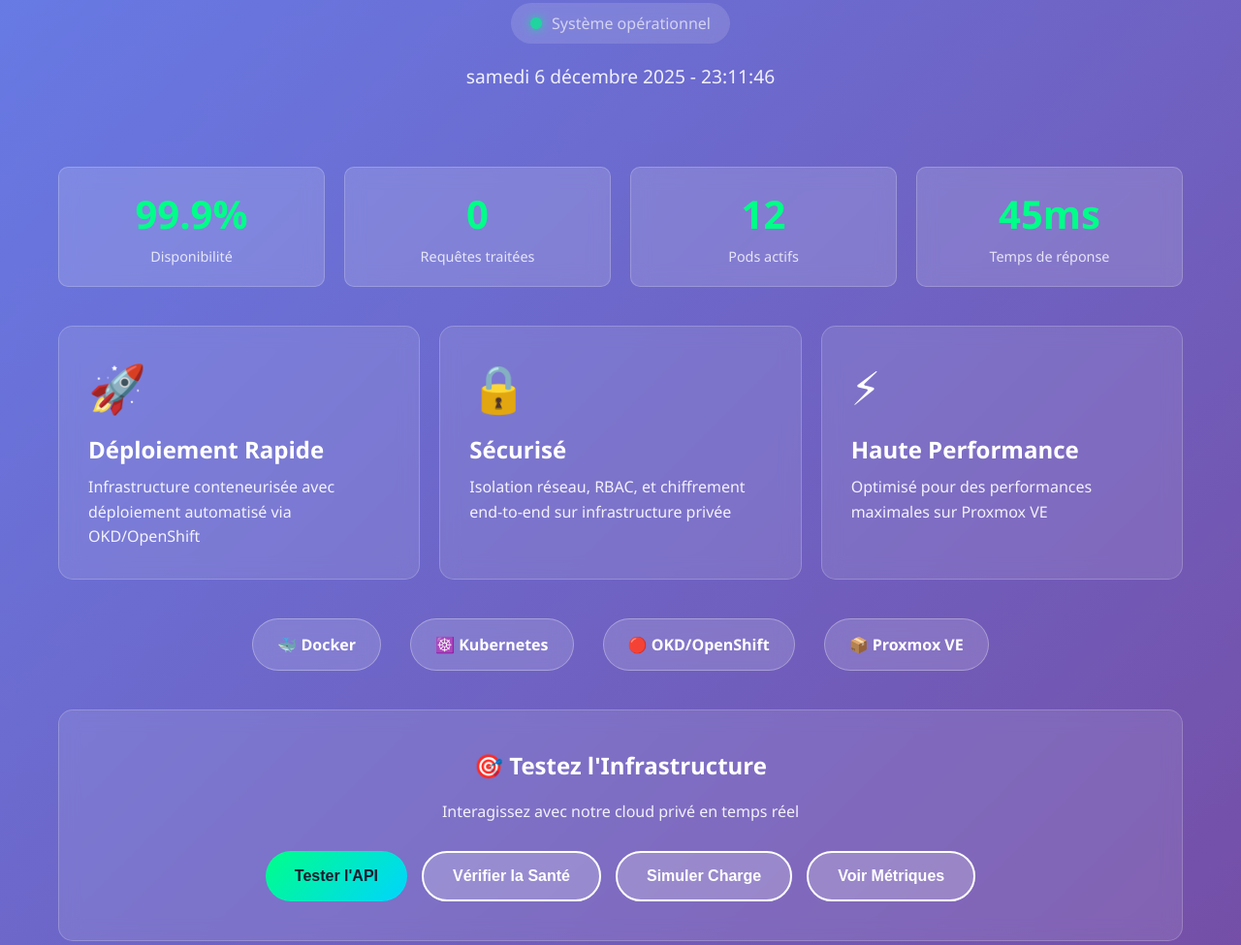
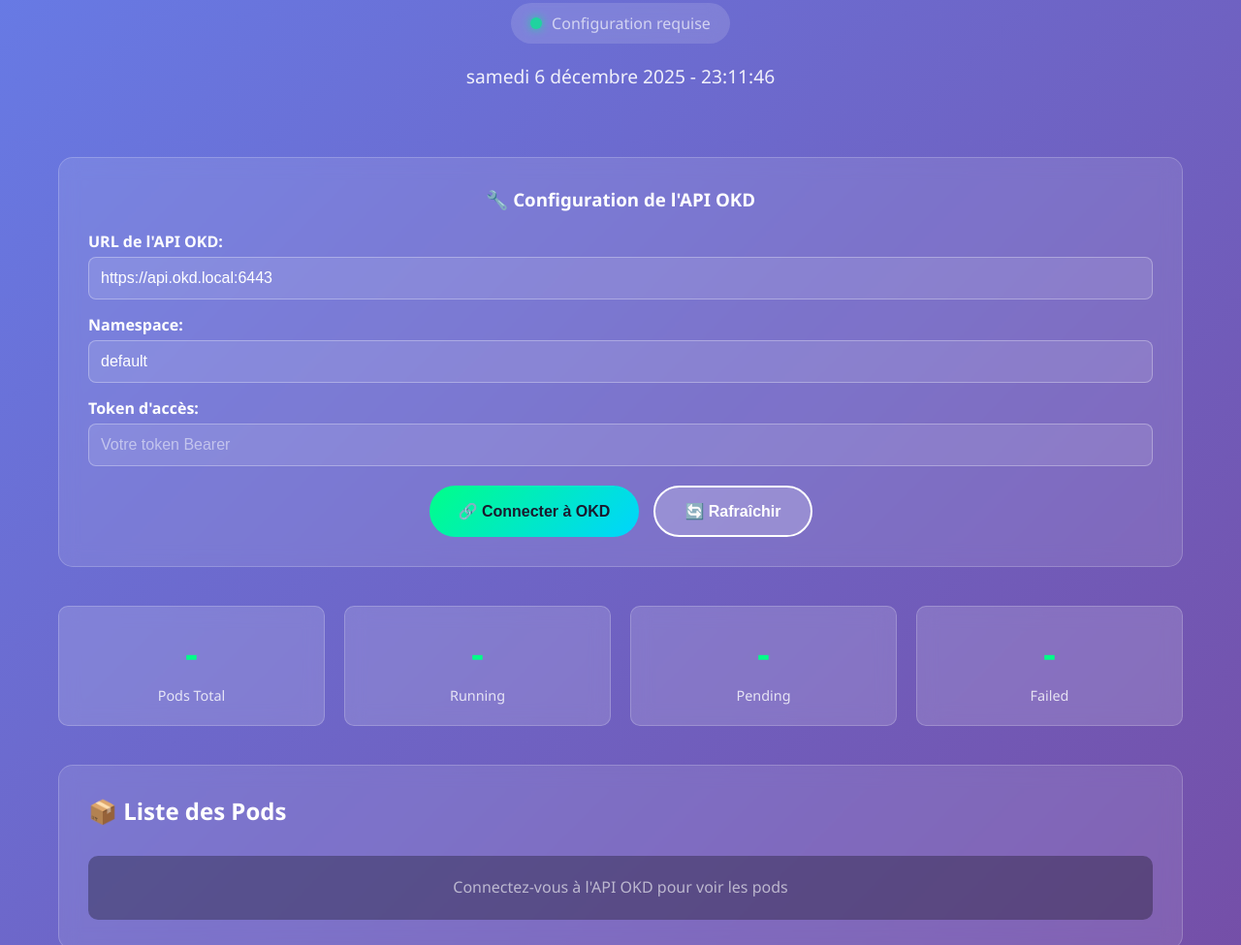
Before and after one commit to Fall-Brahim/OKD, a plain HTML site: page index.html in a window 1280 px wide. Shown: the part 221-1196 px from the top of the page at 97% size. Drawn offline with Linux system fonts and the light colour scheme.

Commit message:
Update index.html

```diff
--- a/index.html
+++ b/index.html
@@ -59,6 +59,44 @@
             background: #00ff88;
             border-radius: 50%;
             box-shadow: 0 0 10px #00ff88;
+        }
+
+        .config-section {
+            background: rgba(255,255,255,0.1);
+            backdrop-filter: blur(10px);
+            border-radius: 15px;
+            padding: 30px;
+            margin: 30px 0;
+            border: 1px solid rgba(255,255,255,0.2);
+        }
+
+        .config-section h3 {
+            margin-bottom: 20px;
+            text-align: center;
+        }
+
+        .form-group {
+            margin-bottom: 15px;
+        }
+
+        .form-group label {
+            display: block;
+            margin-bottom: 5px;
+            font-weight: bold;
+        }
+
+        .form-group input, .form-group select {
+            width: 100%;
+            padding: 12px;
+            border-radius: 8px;
+            border: 1px solid rgba(255,255,255,0.3);
+            background: rgba(255,255,255,0.1);
+            color: white;
+            font-size: 1em;
+        }
+
+        .form-group input::placeholder {
+            color: rgba(255,255,255,0.5);
         }
 
         .cards-grid {
@@ -127,21 +165,69 @@
             font-size: 0.9em;
         }
 
-        .interactive-section {
-            background: rgba(255,255,255,0.1);
-            backdrop-filter: blur(10px);
-            border-radius: 15px;
-            padding: 40px;
-            margin: 40px 0;
-            border: 1px solid rgba(255,255,255,0.2);
+        .pods-list {
+            background: rgba(0,0,0,0.3);
+            border-radius: 10px;
+            padding: 20px;
+            margin-top: 30px;
+            max-height: 600px;
+            overflow-y: auto;
         }
 
-        .button-group {
+        .pod-item {
+            background: rgba(255,255,255,0.1);
+            padding: 15px;
+            margin-bottom: 10px;
+            border-radius: 8px;
+            border-left: 4px solid #00ff88;
+        }
+
+        .pod-item.pending {
+            border-left-color: #ffaa00;
+        }
+
+        .pod-item.failed {
+            border-left-color: #ff4444;
+        }
+
+        .pod-header {
             display: flex;
-            gap: 15px;
-            justify-content: center;
-            flex-wrap: wrap;
-            margin-top: 30px;
+            justify-content: space-between;
+            align-items: center;
+            margin-bottom: 8px;
+        }
+
+        .pod-name {
+            font-weight: bold;
+            font-size: 1.1em;
+        }
+
+        .pod-status {
+            padding: 4px 12px;
+            border-radius: 12px;
+            font-size: 0.85em;
+            font-weight: bold;
+        }
+
+        .pod-status.running {
+            background: #00ff88;
+            color: #1a1a2e;
+        }
+
+        .pod-status.pending {
+            background: #ffaa00;
+            color: #1a1a2e;
+        }
+
+        .pod-status.failed {
+            background: #ff4444;
+            color: white;
+        }
+
+        .pod-details {
+            font-size: 0.9em;
+            opacity: 0.8;
+            margin-top: 5px;
         }
 
         .btn {
@@ -177,35 +263,30 @@
             transform: scale(1.05);
         }
 
-        .response-box {
-            background: rgba(0,0,0,0.3);
-            border-radius: 10px;
-            padding: 20px;
-            margin-top: 20px;
-            min-height: 80px;
-            display: none;
-            animation: fadeIn 0.5s ease;
+        .loading {
+            display: inline-block;
+            width: 20px;
+            height: 20px;
+            border: 3px solid rgba(255,255,255,0.3);
+            border-top-color: white;
+            border-radius: 50%;
+            animation: spin 1s linear infinite;
         }
 
-        .response-box.active {
-            display: block;
+        .error-message {
+            background: rgba(255,68,68,0.2);
+            border: 1px solid #ff4444;
+            padding: 15px;
+            border-radius: 8px;
+            margin-top: 15px;
         }
 
-        .tech-stack {
-            display: flex;
-            justify-content: center;
-            gap: 30px;
-            flex-wrap: wrap;
-            margin: 40px 0;
-        }
-
-        .tech-item {
-            background: rgba(255,255,255,0.15);
-            backdrop-filter: blur(10px);
-            padding: 15px 25px;
-            border-radius: 50px;
-            font-weight: bold;
-            border: 1px solid rgba(255,255,255,0.3);
+        .success-message {
+            background: rgba(0,255,136,0.2);
+            border: 1px solid #00ff88;
+            padding: 15px;
+            border-radius: 8px;
+            margin-top: 15px;
         }
 
         footer {
@@ -238,24 +319,9 @@
             }
         }
 
-        @keyframes fadeIn {
-            from { opacity: 0; }
-            to { opacity: 1; }
-        }
-
         @keyframes pulse {
             0%, 100% { opacity: 1; }
             50% { opacity: 0.7; }
-        }
-
-        .loading {
-            display: inline-block;
-            width: 20px;
-            height: 20px;
-            border: 3px solid rgba(255,255,255,0.3);
-            border-top-color: white;
-            border-radius: 50%;
-            animation: spin 1s linear infinite;
         }
 
         @keyframes spin {
@@ -267,6 +333,14 @@
             margin-top: 20px;
             opacity: 0.9;
         }
+
+        .button-group {
+            display: flex;
+            gap: 15px;
+            justify-content: center;
+            flex-wrap: wrap;
+            margin-top: 20px;
+        }
     </style>
 </head>
 <body>
@@ -275,70 +349,58 @@
             <h1>☁️ Cloud Privé OKD</h1>
             <p class="subtitle">Déployé sur Proxmox | Production Ready</p>
             <div class="status-badge">
-                <span class="status-dot"></span>
-                <span>Système opérationnel</span>
+                <span class="status-dot" id="statusDot"></span>
+                <span id="statusText">Configuration requise</span>
             </div>
             <div id="clock"></div>
         </header>
 
+        <div class="config-section">
+            <h3>🔧 Configuration de l'API OKD</h3>
+            <div class="form-group">
+                <label for="apiUrl">URL de l'API OKD:</label>
+                <input type="text" id="apiUrl" placeholder="https://api.df.lab.mr:6443"
+                       value="https://api.okd.local:6443">
+            </div>
+            <div class="form-group">
+                <label for="namespace">Namespace:</label>
+                <input type="text" id="namespace" placeholder="default" value="default">
+            </div>
+            <div class="form-group">
+                <label for="token">Token d'accès:</label>
+                <input type="password" id="token" placeholder="Votre token Bearer">
+            </div>
+            <div class="button-group">
+                <button class="btn btn-primary" onclick="connectToOKD()">🔗 Connecter à OKD</button>
+                <button class="btn btn-secondary" onclick="refreshPods()">🔄 Rafraîchir</button>
+            </div>
+            <div id="connectionStatus"></div>
+        </div>
+
         <div class="stats-container">
             <div class="stat-box">
-                <span class="stat-number" id="uptime">99.9%</span>
-                <span class="stat-label">Disponibilité</span>
+                <span class="stat-number" id="totalPods">-</span>
+                <span class="stat-label">Pods Total</span>
             </div>
             <div class="stat-box">
-                <span class="stat-number" id="requests">0</span>
-                <span class="stat-label">Requêtes traitées</span>
+                <span class="stat-number" id="runningPods">-</span>
+                <span class="stat-label">Running</span>
             </div>
             <div class="stat-box">
-                <span class="stat-number" id="pods">12</span>
-                <span class="stat-label">Pods actifs</span>
+                <span class="stat-number" id="pendingPods">-</span>
+                <span class="stat-label">Pending</span>
             </div>
             <div class="stat-box">
-                <span class="stat-number" id="response">45ms</span>
-                <span class="stat-label">Temps de réponse</span>
+                <span class="stat-number" id="failedPods">-</span>
+                <span class="stat-label">Failed</span>
             </div>
         </div>
 
-        <div class="cards-grid">
-            <div class="card">
-                <div class="card-icon">🚀</div>
-                <h3>Déploiement Rapide</h3>
-                <p>Infrastructure conteneurisée avec déploiement automatisé via OKD/OpenShift</p>
+        <div class="card">
+            <h3>📦 Liste des Pods</h3>
+            <div id="podsList" class="pods-list">
+                <p style="text-align: center; opacity: 0.6;">Connectez-vous à l'API OKD pour voir les pods</p>
             </div>
-            <div class="card">
-                <div class="card-icon">🔒</div>
-                <h3>Sécurisé</h3>
-                <p>Isolation réseau, RBAC, et chiffrement end-to-end sur infrastructure privée</p>
-            </div>
-            <div class="card">
-                <div class="card-icon">⚡</div>
-                <h3>Haute Performance</h3>
-                <p>Optimisé pour des performances maximales sur Proxmox VE</p>
-            </div>
-        </div>
-
-        <div class="tech-stack">
-            <div class="tech-item">🐳 Docker</div>
-            <div class="tech-item">☸️ Kubernetes</div>
-            <div class="tech-item">🔴 OKD/OpenShift</div>
-            <div class="tech-item">📦 Proxmox VE</div>
-        </div>
-
-        <div class="interactive-section">
-            <h2 style="text-align: center; margin-bottom: 20px;">🎯 Testez l'Infrastructure</h2>
-            <p style="text-align: center; opacity: 0.9; margin-bottom: 30px;">
-                Interagissez avec notre cloud privé en temps réel
-            </p>
-
-            <div class="button-group">
-                <button class="btn btn-primary" onclick="testAPI()">Tester l'API</button>
-                <button class="btn btn-secondary" onclick="checkHealth()">Vérifier la Santé</button>
-                <button class="btn btn-secondary" onclick="simulateLoad()">Simuler Charge</button>
-                <button class="btn btn-secondary" onclick="showMetrics()">Voir Métriques</button>
-            </div>
-
-            <div id="responseBox" class="response-box"></div>
         </div>
 
         <footer>
@@ -348,6 +410,12 @@
     </div>
 
     <script>
+        let apiConfig = {
+            url: '',
+            namespace: '',
+            token: ''
+        };
+
         // Horloge en temps réel
         function updateClock() {
             const now = new Date();
@@ -363,137 +431,144 @@
         updateClock();
         setInterval(updateClock, 1000);
 
-        // Compteur de requêtes
-        let requestCount = 0;
-        function incrementRequests() {
-            requestCount++;
-            document.getElementById('requests').textContent = requestCount;
+        function showMessage(elementId, message, isError = false) {
+            const el = document.getElementById(elementId);
+            el.innerHTML = `<div class="${isError ? 'error-message' : 'success-message'}">${message}</div>`;
         }
 
-        // Animation des statistiques
-        function animateStat(id, target, suffix = '') {
-            let current = 0;
-            const increment = target / 50;
-            const timer = setInterval(() => {
-                current += increment;
-                if (current >= target) {
-                    current = target;
-                    clearInterval(timer);
-                }
-                document.getElementById(id).textContent = Math.floor(current) + suffix;
-            }, 20);
+        function updateStatus(connected) {
+            const dot = document.getElementById('statusDot');
+            const text = document.getElementById('statusText');
+            if (connected) {
+                dot.style.background = '#00ff88';
+                dot.style.boxShadow = '0 0 10px #00ff88';
+                text.textContent = 'Connecté à OKD';
+            } else {
+                dot.style.background = '#ff4444';
+                dot.style.boxShadow = '0 0 10px #ff4444';
+                text.textContent = 'Déconnecté';
+            }
         }
 
-        // Test API
-        function testAPI() {
-            incrementRequests();
-            const box = document.getElementById('responseBox');
-            box.innerHTML = '<div class="loading"></div> <span style="margin-left: 10px;">Envoi de la requête API...</span>';
-            box.classList.add('active');
+        async function connectToOKD() {
+            apiConfig.url = document.getElementById('apiUrl').value.trim();
+            apiConfig.namespace = document.getElementById('namespace').value.trim();
+            apiConfig.token = document.getElementById('token').value.trim();
 
-            setTimeout(() => {
-                box.innerHTML = `
-                    <strong>✅ Réponse API reçue</strong><br><br>
-                    <code style="display: block; background: rgba(0,0,0,0.3); padding: 15px; border-radius: 5px; margin-top: 10px;">
-                    {<br>
-                    &nbsp;&nbsp;"status": "success",<br>
-                    &nbsp;&nbsp;"cluster": "okd-production",<br>
-                    &nbsp;&nbsp;"version": "4.15.0",<br>
-                    &nbsp;&nbsp;"nodes": 3,<br>
-                    &nbsp;&nbsp;"timestamp": "${new Date().toISOString()}"<br>
-                    }
-                    </code>
-                `;
-            }, 1500);
+            if (!apiConfig.url || !apiConfig.namespace || !apiConfig.token) {
+                showMessage('connectionStatus', '❌ Veuillez remplir tous les champs', true);
+                return;
+            }
+
+            showMessage('connectionStatus', '<div class="loading"></div> Connexion en cours...');
+
+            try {
+                await fetchPods();
+                showMessage('connectionStatus', '✅ Connecté avec succès à OKD!');
+                updateStatus(true);
+            } catch (error) {
+                showMessage('connectionStatus', `❌ Erreur de connexion: ${error.message}`, true);
+                updateStatus(false);
+            }
         }
 
-        // Vérification de santé
-        function checkHealth() {
-            incrementRequests();
-            const box = document.getElementById('responseBox');
-            box.innerHTML = '<div class="loading"></div> <span style="margin-left: 10px;">Vérification des composants...</span>';
-            box.classList.add('active');
+        async function fetchPods() {
+            const url = `${apiConfig.url}/api/v1/namespaces/${apiConfig.namespace}/pods`;
 
-            setTimeout(() => {
-                box.innerHTML = `
-                    <strong>🏥 État de Santé du Cluster</strong><br><br>
-                    ✅ API Server: Opérationnel<br>
-                    ✅ etcd: Opérationnel (3/3 nodes)<br>
-                    ✅ Scheduler: Opérationnel<br>
-                    ✅ Controller Manager: Opérationnel<br>
-                    ✅ Nodes: 3/3 Ready<br>
-                    ✅ Pods: 12/12 Running<br><br>
-                    <span style="color: #00ff88;">⚡ Tous les systèmes fonctionnent normalement</span>
-                `;
-            }, 2000);
+            const response = await fetch(url, {
+                method: 'GET',
+                headers: {
+                    'Authorization': `Bearer ${apiConfig.token}`,
+                    'Accept': 'application/json'
+                }
+            });
+
+            if (!response.ok) {
+                throw new Error(`HTTP ${response.status}: ${response.statusText}`);
+            }
+
+            const data = await response.json();
+            displayPods(data.items);
+            updateStats(data.items);
         }
 
-        // Simulation de charge
-        function simulateLoad() {
-            incrementRequests();
-            const box = document.getElementById('responseBox');
-            box.innerHTML = '<div class="loading"></div> <span style="margin-left: 10px;">Simulation de charge en cours...</span>';
-            box.classList.add('active');
+        function displayPods(pods) {
+            const container = document.getElementById('podsList');
 
-            let progress = 0;
-            const interval = setInterval(() => {
-                progress += 10;
-                if (progress <= 100) {
-                    box.innerHTML = `
-                        <strong>📊 Test de Charge</strong><br><br>
-                        Progression: ${progress}%<br>
-                        <div style="background: rgba(0,0,0,0.3); height: 20px; border-radius: 10px; overflow: hidden; margin-top: 10px;">
-                            <div style="background: linear-gradient(90deg, #00ff88, #00d4ff); height: 100%; width: ${progress}%; transition: width 0.3s ease;"></div>
+            if (!pods || pods.length === 0) {
+                container.innerHTML = '<p style="text-align: center; opacity: 0.6;">Aucun pod trouvé dans ce namespace</p>';
+                return;
+            }
+
+            let html = '';
+            pods.forEach(pod => {
+                const status = pod.status.phase.toLowerCase();
+                const name = pod.metadata.name;
+                const namespace = pod.metadata.namespace;
+                const created = new Date(pod.metadata.creationTimestamp).toLocaleString('fr-FR');
+                const node = pod.spec.nodeName || 'N/A';
+                const ip = pod.status.podIP || 'N/A';
+
+                // Compter les conteneurs
+                const containers = pod.spec.containers.length;
+                const readyContainers = pod.status.containerStatuses
+                    ? pod.status.containerStatuses.filter(c => c.ready).length
+                    : 0;
+
+                html += `
+                    <div class="pod-item ${status}">
+                        <div class="pod-header">
+                            <span class="pod-name">📦 ${name}</span>
+                            <span class="pod-status ${status}">${status.toUpperCase()}</span>
                         </div>
-                    `;
-                } else {
-                    clearInterval(interval);
-                    box.innerHTML = `
-                        <strong>✅ Test de Charge Terminé</strong><br><br>
-                        📈 Requêtes/sec: 1,250<br>
-                        ⚡ Latence moyenne: 45ms<br>
-                        💾 Utilisation CPU: 34%<br>
-                        💽 Utilisation RAM: 52%<br>
-                        🌐 Bande passante: 125 Mbps<br><br>
-                        <span style="color: #00ff88;">Performance excellente !</span>
-                    `;
-                }
-            }, 300);
+                        <div class="pod-details">
+                            <strong>Namespace:</strong> ${namespace}<br>
+                            <strong>Node:</strong> ${node}<br>
+                            <strong>IP:</strong> ${ip}<br>
+                            <strong>Conteneurs:</strong> ${readyContainers}/${containers} ready<br>
+                            <strong>Créé:</strong> ${created}
+                        </div>
+                    </div>
+                `;
+            });
+
+            container.innerHTML = html;
         }
 
-        // Afficher métriques
-        function showMetrics() {
-            incrementRequests();
-            const box = document.getElementById('responseBox');
-            box.classList.add('active');
+        function updateStats(pods) {
+            const total = pods.length;
+            const running = pods.filter(p => p.status.phase === 'Running').length;
+            const pending = pods.filter(p => p.status.phase === 'Pending').length;
+            const failed = pods.filter(p => p.status.phase === 'Failed').length;
 
-            box.innerHTML = `
-                <strong>📊 Métriques du Cluster</strong><br><br>
-                <div style="display: grid; grid-template-columns: 1fr 1fr; gap: 15px; text-align: left;">
-                    <div>
-                        <strong>Compute:</strong><br>
-                        • CPU: 34% (12 cores)<br>
-                        • RAM: 52% (64 GB)<br>
-                        • Storage: 1.2 TB / 4 TB
-                    </div>
-                    <div>
-                        <strong>Réseau:</strong><br>
-                        • Ingress: 125 Mbps<br>
-                        • Egress: 89 Mbps<br>
-                        • Connexions: 1,456
-                    </div>
-                </div>
-                <br>
-                <strong>Conteneurs:</strong> 12 running, 0 pending, 0 failed<br>
-                <strong>Services:</strong> 8 actifs<br>
-                <strong>Uptime:</strong> 45 jours, 12 heures
-            `;
+            document.getElementById('totalPods').textContent = total;
+            document.getElementById('runningPods').textContent = running;
+            document.getElementById('pendingPods').textContent = pending;
+            document.getElementById('failedPods').textContent = failed;
         }
 
-        // Animation initiale des stats
-        window.addEventListener('load', () => {
-            setTimeout(() => animateStat('pods', 12), 500);
-        });
+        async function refreshPods() {
+            if (!apiConfig.url || !apiConfig.token) {
+                showMessage('connectionStatus', '❌ Connectez-vous d\'abord à OKD', true);
+                return;
+            }
+
+            try {
+                showMessage('connectionStatus', '<div class="loading"></div> Rafraîchissement...');
+                await fetchPods();
+                showMessage('connectionStatus', '✅ Données rafraîchies!');
+            } catch (error) {
+                showMessage('connectionStatus', `❌ Erreur: ${error.message}`, true);
+                updateStatus(false);
+            }
+        }
+
+        // Auto-refresh toutes les 30 secondes si connecté
+        setInterval(() => {
+            if (apiConfig.url && apiConfig.token) {
+                refreshPods();
+            }
+        }, 30000);
     </script>
 </body>
 </html>
```
